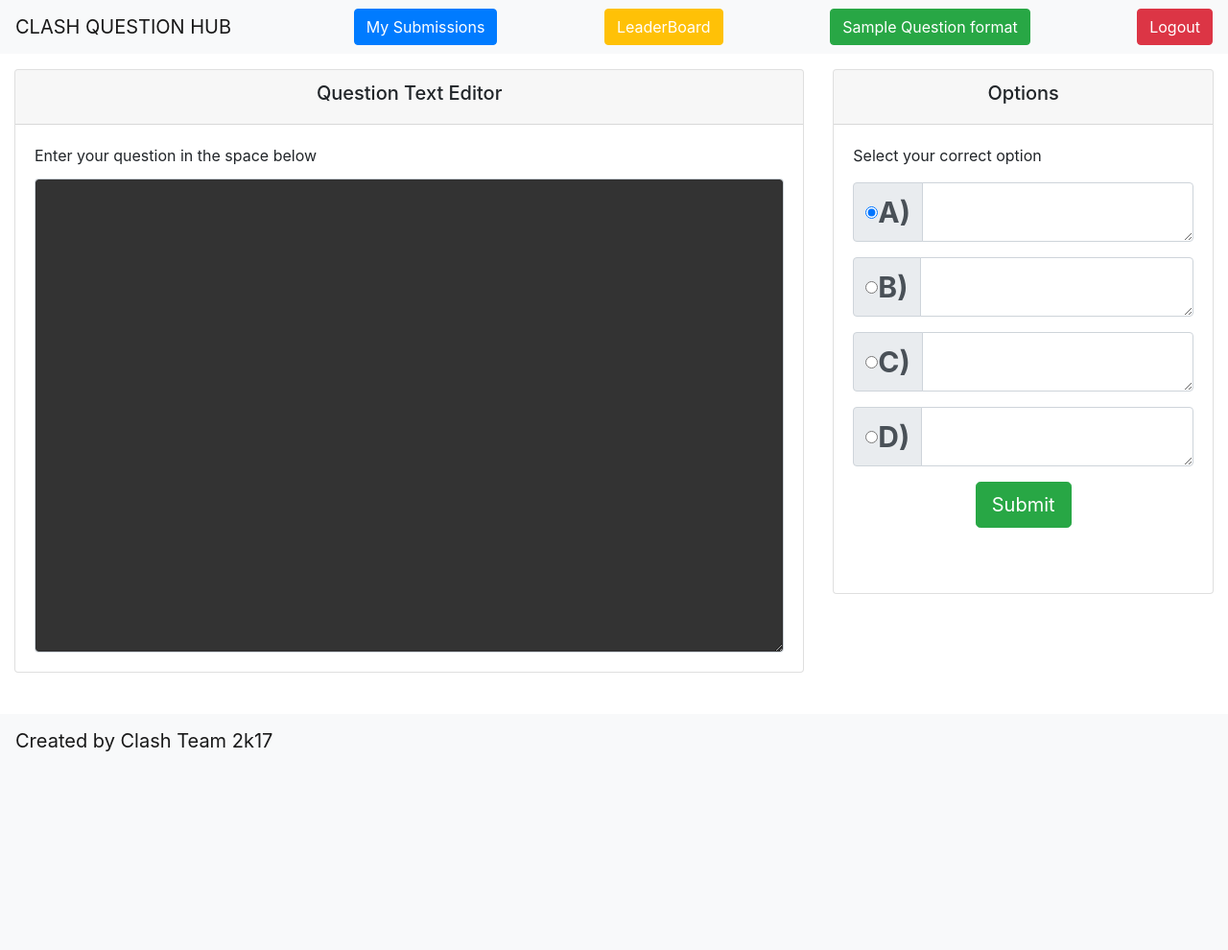
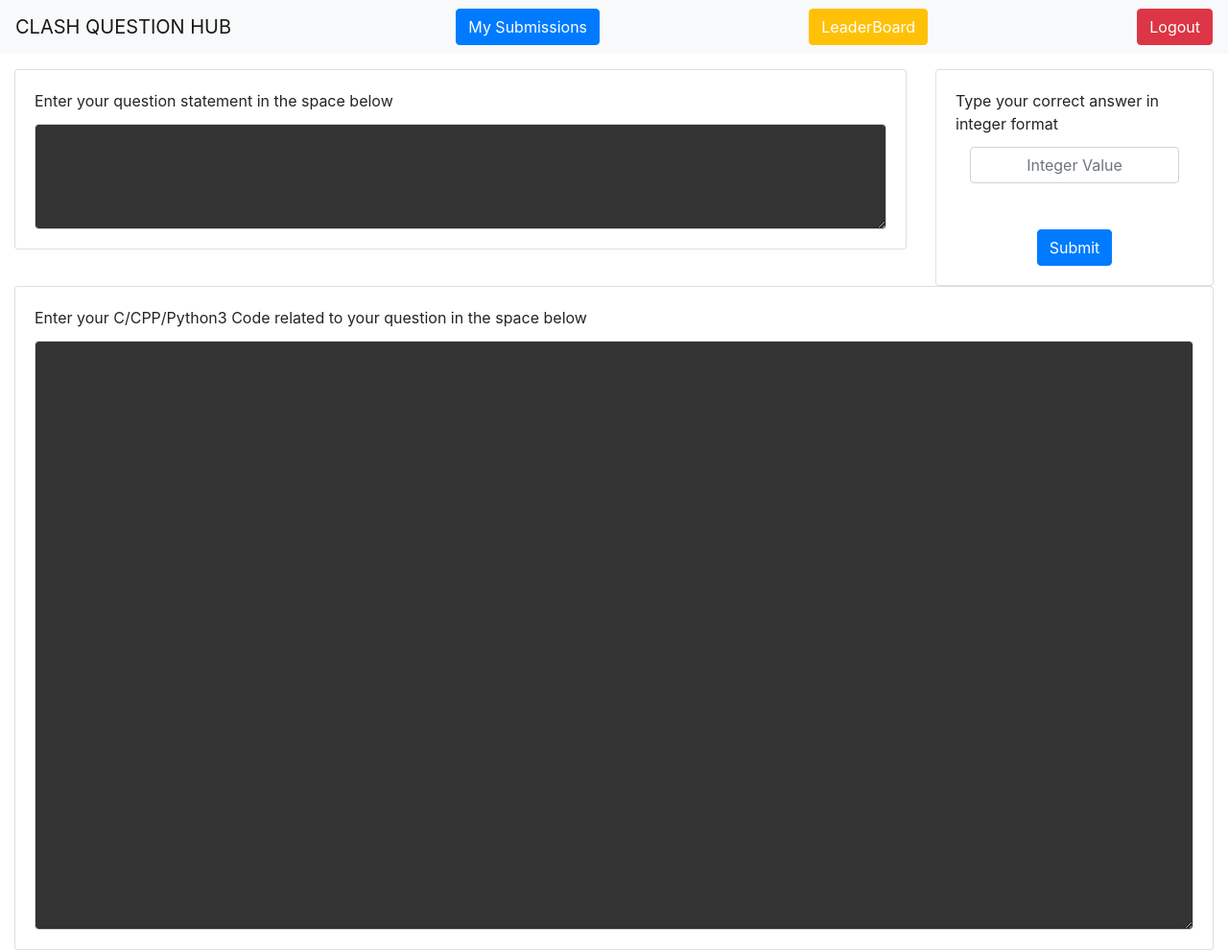
Before and after one commit to Clash17/mcqsubmit, a Django app: template data/templates/questionpage.html in a window 1280 px wide. Shown: the whole page at 96% size. Before the commit the page ends 783 px from the top, so only its background shows below. Run offline with Django 3.2, Linux system fonts and the light colour scheme; the template is opened without the code that fills it, so the values that code supplies are empty; some libraries are stand-ins or nearby versions.

Commit message:
question changes made

```diff
--- a/data/templates/questionpage.html
+++ b/data/templates/questionpage.html
@@ -26,111 +26,63 @@
      <a href="/uploads" type="button" class="btn btn-primary my-2 my-sm-0"   style="color:white;" >My Submissions</a>
      <a href="/leaderboard" type="button" class="btn btn-warning my-2 my-sm-0"   style="color:white;" >LeaderBoard</a>
 
-     <button class="btn btn-success my-2 my-sm-0" data-toggle="modal" data-target="#exampleModal">Sample Question format</button>
+
 
     <a href="/logout">  <button class="btn btn-danger my-2 my-sm-0" type="submit">Logout</button></a>
 </nav>
-<div class="modal fade" id="exampleModal" tabindex="-1" role="dialog" aria-labelledby="exampleModalLabel" aria-hidden="true">
-  <div class="modal-dialog" role="document">
-    <div class="modal-content">
-      <div class="modal-header">
-        <h5 class="modal-title" id="exampleModalLabel">Question Format</h5>
-        <button type="button" class="close" data-dismiss="modal" aria-label="Close">
-          <span aria-hidden="true">&times;</span>
-        </button>
-      </div>
-      <div class="modal-body">
-        <img src="/static/SAMPLE.png" class="img-fluid" alt="Responsive image">
-		<h4>Important tip:</h4>
-		<pre>1) Avoid questions that are compiler dependent.<br>Example:</pre>
-		<code>
-		int a;<br>
-		printf("%d",sizeof(a));
 
-		</code>
-		<pre><br>2)Avoid plagiarism &#128540;</pre>
-      </div>
-      <div class="modal-footer">
-        <button type="button" class="btn btn-secondary" data-dismiss="modal">Close</button>
-
-      </div>
-    </div>
-  </div>
-</div>
 
 
     <!-- Page Content -->
 	<form action="/queadd" method="post" class="mt-3 container-fluid">
     {% csrf_token %}
     <div class="row">
-      <div class="col-lg-8">
+      <div class="col-lg-9">
 	  <div class="card">
-  <div class="card-header">
-    <h5 style="text-align:center;">Question Text Editor</h5>
-  </div>
+
   <div class="card-body">
-    <p class="card-title">Enter your question in the space below</p>
+    <p class="card-title">Enter your question statement in the space below</p>
 
-    <textarea name="title" class="form-control" style="background-color: rgba(0,0,0,0.8);color: white; padding-left:25px;padding-right:25px;" rows="20" required ></textarea>
+    <textarea name="title" class="form-control" style="background-color: rgba(0,0,0,0.8);color: white; padding-left:25px;padding-right:25px;" rows="4" required ></textarea>
 
 
   </div>
 </div>
 	  </div>
-	  <div class="col-lg-4">
-	  <div class="card">
-  <div class="card-header">
-    <h5 style="text-align:center;">Options</h5>
-  </div>
+	  <div class="col-lg-3">
+	  <div class="card" >
+
   <div class="card-body">
-  <p class="card-title">Select your correct option</p>
-    <div class=" my-3 input-group">
-  <div class=" input-group-prepend">
-    <div class="input-group-text">
-    <input type="radio" value="1" name="answer" aria-label="Radio button for following text input" checked="checked"><b style="font-size: 30px"> A)</b>
+  <p class="card-title">Type your correct answer in integer format</p>
+
+    <div class="col-auto">
+      <label class="sr-only" for="inlineFormInput">Value</label>
+      <input type="text" class="form-control " style="text-align:center;" id="inlineFormInput" placeholder="Integer Value">
     </div>
-  </div>
-  <textarea type="text" name="oa" class="form-control" aria-label="Text input with radio button"required></textarea>
-</div>
+    <div class="col-auto d-flex justify-content-center mt-5" style="">
+      <button type="submit" class="btn btn-primary ">Submit</button>
+    </div>
 
- <div class=" my-3 input-group">
-  <div class="input-group-prepend">
-    <div class="input-group-text">
-    <input type="radio"  value="2" name="answer" aria-label="Radio button for following text input"><b style="font-size: 30px"> B)</b>
-    </div>
-  </div>
-  <textarea type="text" name="ob" class="form-control" aria-label="Text input with radio button"required></textarea>
-</div>
-
- <div class="my-3 input-group">
-  <div class="input-group-prepend">
-    <div class="input-group-text">
-    <input type="radio" value="3" name="answer" aria-label="Radio button for following text input" ><b style="font-size: 30px"> C)</b>
-    </div>
-  </div>
-  <textarea type="text" name="oc" class="form-control" aria-label="Text input with radio button" required></textarea>
-</div>
-
- <div class="my-3 input-group">
-  <div class="input-group-prepend">
-    <div class="input-group-text">
-    <input type="radio" value="4" name="answer" aria-label="Radio button for following text input" ><b style="font-size: 30px"> D)</b>
-    </div>
-  </div>
-  <textarea type="text" name="od" class="form-control" aria-label="Text input with radio button" required ></textarea>
-</div>
-
-   <div class="col-lg-12 mb-5" style="text-align: center;"><button type="submit" class="btn btn-lg btn-success">Submit</button></div>
   </div>
 </div>
 </div>
+ <div class="col-lg-12">
+	  <div class="card">
+
+  <div class="card-body">
+    <p class="card-title">Enter your C/CPP/Python3 Code related to your question in the space below</p>
+
+    <textarea name="title"  class="form-control" rows="25" style="background-color: rgba(0,0,0,0.8);color: white; padding-left:25px;padding-right:25px; overflow-y:auto;"  required ></textarea>
+
+
+  </div>
+</div>
+	  </div>
+
 </div>
 </form>
 
-	<nav class="navbar fixed-bottom navbar-light bg-light" >
 
- <span class="navbar-brand" style="text-align:center;">Created by Clash Team 2k17</span>
-</nav>
 <script>
 </script>
 
```
